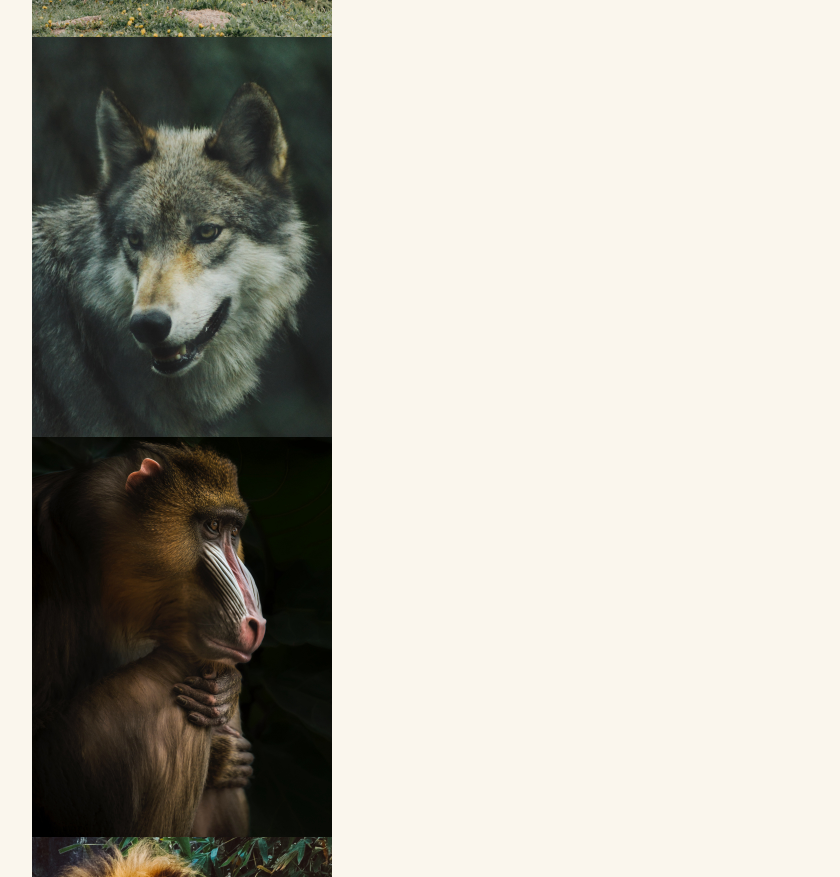
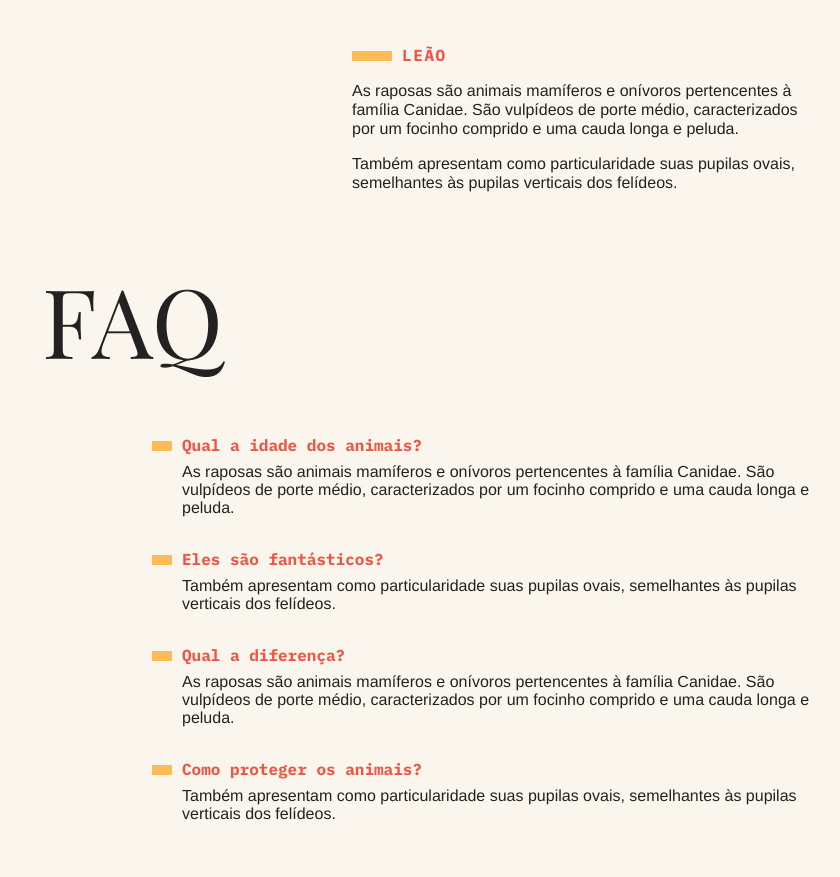
Before and after one commit to rafaeladns/animais-fantasticos, a plain HTML site: page index.html in a window 1280 px wide. Shown: the part 1295-2172 px from the top of the page, without its empty margins (268-1108 px from the left). Drawn offline with Linux system fonts and the light colour scheme.

Commit message:
Html e estilização feitas

```diff
--- a/css/style.css
+++ b/css/style.css
@@ -57,3 +57,168 @@ body{
   grid-gap: 20px;
   margin-bottom: 4rem;
 }
+
+.titulo{
+  font-family: 'Playfair Display SC', georgia;
+  font-size: 6rem;
+  line-height: 1;
+  font-weight: 400;
+  margin-bottom: 1rem;
+  grid-column: 1 / 4;
+}
+
+.animais h2{
+  font-family: 'IBM Plex Mono', monospace;
+  font-size: 1rem;
+  text-transform: uppercase;
+  letter-spacing: .1em;
+  margin-bottom: 1rem;
+  color: #E54;
+}
+
+.animais h2::before{
+  content: '';
+  display: inline-block;
+  width: 40px;
+  height: 10px;
+  margin-right: 10px;
+  background: #FB5;
+}
+
+.animais p{
+  font-family: Helvetica, Arial;
+  line-height: 1.2;
+  margin-bottom: 1rem;
+}
+
+.animais-lista{
+  height: 370px;
+  overflow-y: scroll;
+  grid-column: 2;
+}
+
+.animais-lista::-webkit-scrollbar{ /*Estilizando o scroll*/
+  width: 18px;
+}
+
+.animais-lista::-webkit-scrollbar-thumb{ /* Estilizando a barrinha de rolar do scroll*/
+  background: #FB5;
+  border-left: 4px solid #faf6ed;
+  border-right: 4px solid #faf6ed;
+}
+
+.animais-lista::-webkit-scrollbar-track{
+  background: #faf6ed;
+}
+
+.animais-descricao{
+  grid-column: 3;
+}
+
+.animais-descricao section{
+  margin-bottom: 3rem;
+}
+
+.faq-lista{
+  grid-column: 2 / 4;
+}
+
+.faq-lista dt{
+  font-family: 'IBM Plex Mono', monospace;
+  font-weight: bold;
+  margin-top: 2rem;
+  margin-bottom: .5rem;
+  color: #E54;
+}
+
+.faq-lista dt::before{
+  content: '';
+  display: inline-block;
+  width: 20px;
+  height: 10px;
+  margin-right: 10px;
+  background: #FB5;
+}
+
+.faq-lista dd{
+  font-family: Helvetica, Arial;
+  margin-bottom: .5rem;
+  margin-left: 30px;;
+}
+
+.mapa{
+  grid-column: 2;
+}
+
+.dados{
+  grid-column: 3;
+}
+
+.dados li{
+  margin-bottom: 1rem;
+  font-family: Helvetica, Arial;
+}
+
+.dados li::before{
+  content: '';
+  display: inline-block;
+  width: 20px;
+  height: 10px;
+  margin-right: 10px;
+  background: #FB5;
+}
+
+.copy{
+  grid-column: 3 / 5;
+  margin-bottom: 2rem;
+  background-color: #FB5;
+}
+
+.copy p {
+  padding: 20px;
+  font-family: 'IBM Plex Mono', monospace;
+  font-weight: bold;
+}
+
+@media(max-width: 700px){
+  body{
+    grid-template-columns: 1fr;
+  }
+
+  .menu, .grid-section, .copy{
+    grid-column: 1;
+  }
+
+  .grid-section{
+    grid-template-columns: 100px 1fr;
+    grid-gap: 10px;
+  }
+
+  .animais-lista{
+    grid-column: 1;
+  }
+
+  .faq-lista{
+    grid-column: 1/3;
+  }
+
+  .dados{
+    grid-column: 1/3;
+  }
+
+  .mapa{
+    grid-column: 1/3;
+  }
+
+  .titulo{
+    font-size: 3rem;
+  }
+
+  .menu{
+    margin-top: 0px;
+  }
+
+  .copy{
+    margin-bottom: 0px;
+  }
+}
--- a/index.html
+++ b/index.html
@@ -7,6 +7,9 @@
   <link rel="preconnect" href="https://fonts.googleapis.com">
   <link rel="preconnect" href="https://fonts.gstatic.com" crossorigin>
   <link href="https://fonts.googleapis.com/css2?family=IBM+Plex+Mono:ital,wght@0,100;0,200;0,300;0,400;0,500;0,600;0,700;1,100;1,200;1,300;1,400;1,500;1,600;1,700&display=swap" rel="stylesheet">
+  <link rel="preconnect" href="https://fonts.googleapis.com">
+  <link rel="preconnect" href="https://fonts.gstatic.com" crossorigin>
+  <link href="https://fonts.googleapis.com/css2?family=Playfair+Display&family=Playfair+Display+SC&display=swap" rel="stylesheet">
   <link rel="stylesheet" href="css/style.css">
   <title>Animais Fantásticos</title>
 </head>
@@ -22,7 +25,7 @@
 
   <section class="grid-section animais" id="animais"> <!--sessão dos animais-->
     <h1 class="titulo">Animais Fantásticos</h1>
-    <ul>
+    <ul class="animais-lista">
       <li>
         <img src="img/imagem1.jpg" alt="">
       </li>
@@ -106,8 +109,8 @@
       </div>
 
       <section class="grid-section faq" id="faq">
-        <h1>FAQ</h1>
-        <dl>
+        <h1 class="titulo">FAQ</h1>
+        <dl class="faq-lista">
           <dt>Qual a idade dos animais?</dt> <!--pergunta a ser definida-->
           <dd> <!-- Descrição-->
             As raposas são animais mamíferos e onívoros pertencentes à família Canidae. São vulpídeos de porte médio, caracterizados por um focinho comprido e uma cauda longa e peluda.
@@ -128,7 +131,7 @@
       </section>
 
       <section class="grid-section contato" id="contato">
-        <h1>Contato</h1>
+        <h1 class="titulo">Contato</h1>
         <div class="mapa">
           <img src="./img/mapa.png" alt="Mapa">
         </div>
```
